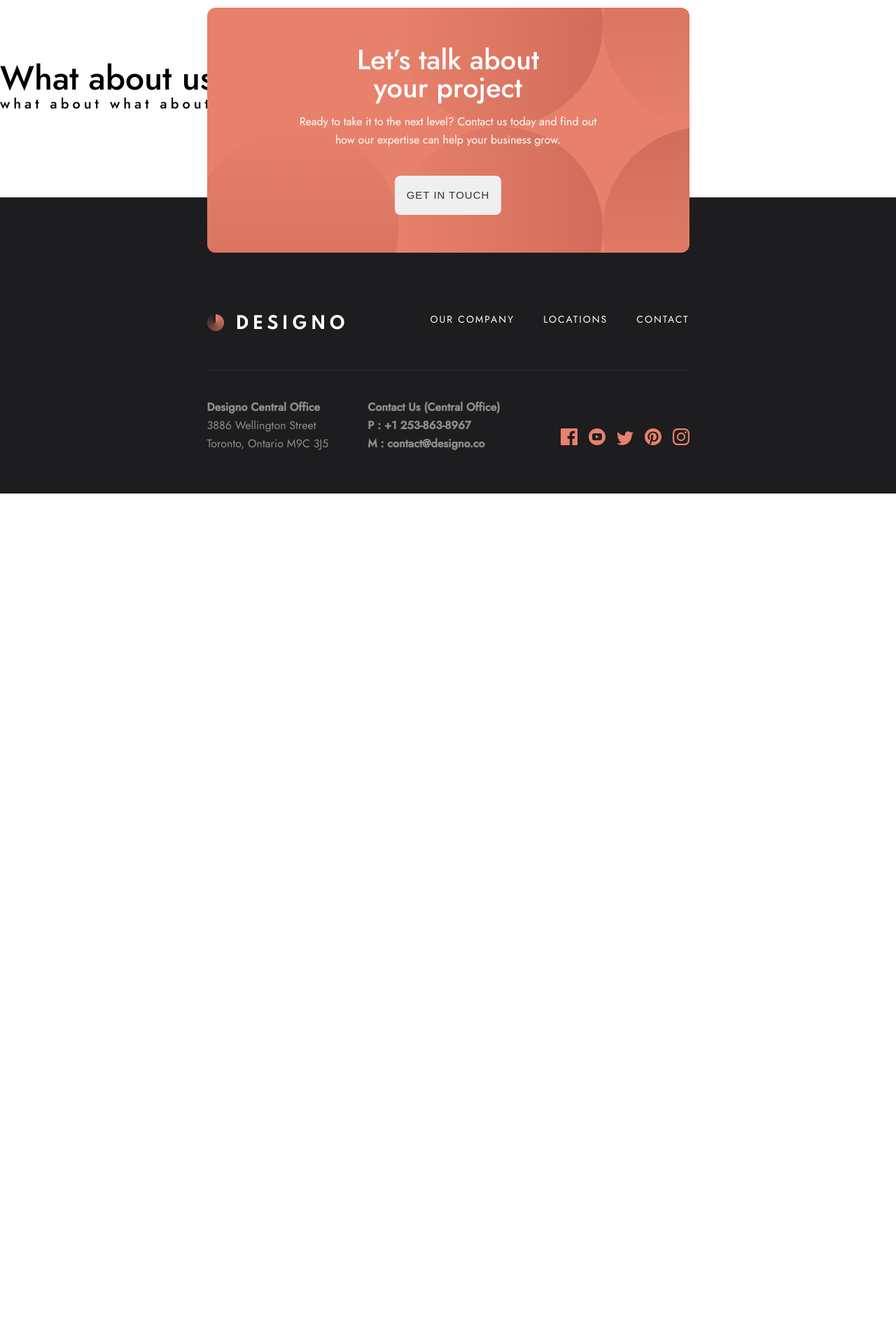
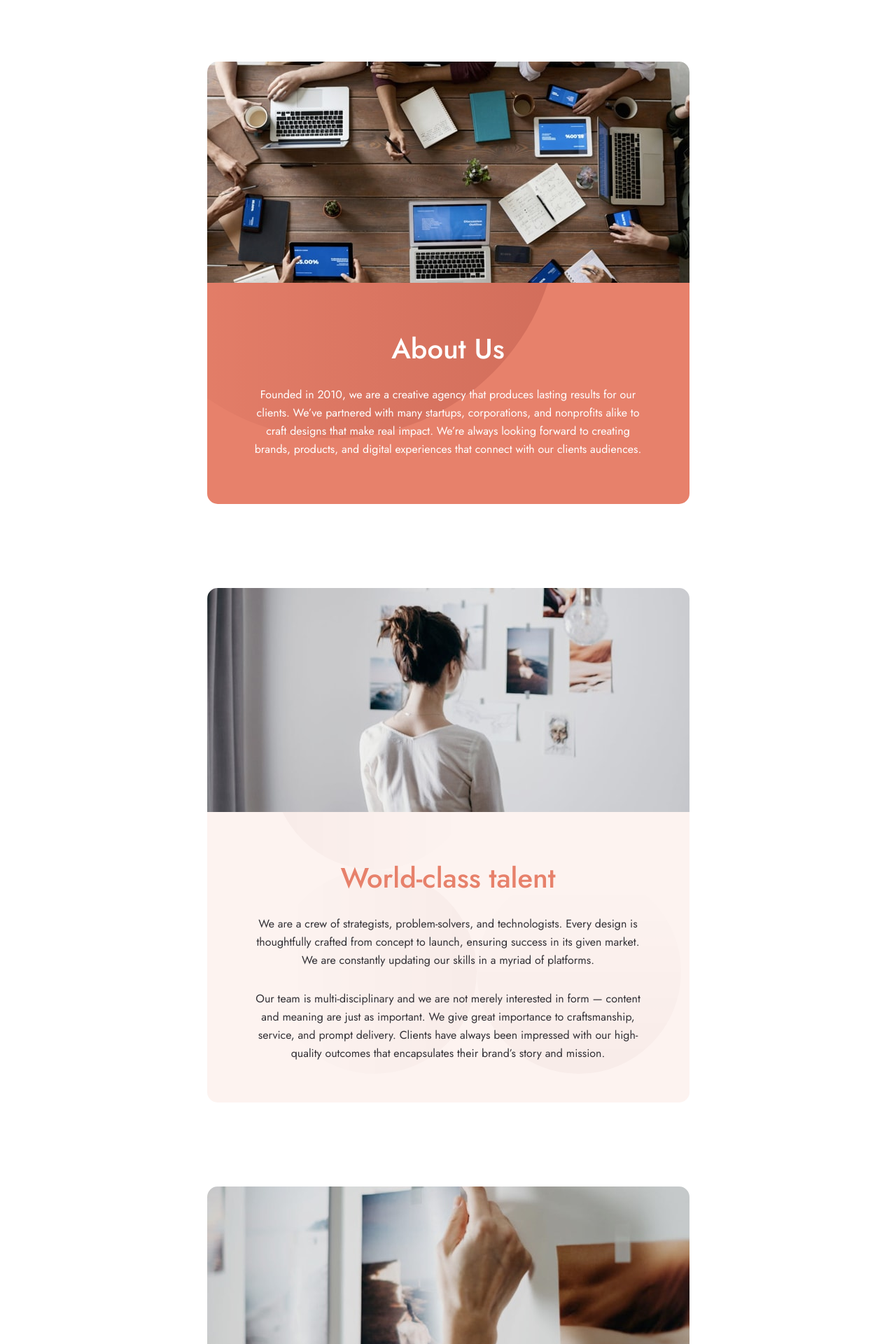
Before and after one commit to pierrolabo/designomultipagewebsite, a React (Create React App) app: page /about in a window 1280 px wide. Shown: the part 160-2080 px from the top of the page at 70% size. Before the commit the page ends 865 px from the top, so only its background shows below. Built offline with nearby package versions, Linux system fonts and the light colour scheme.

Commit message:
about cards ok

```diff
--- a/src/pages/About/About.js
+++ b/src/pages/About/About.js
@@ -1,10 +1,46 @@
 import React from 'react'
+
+import './About.scss';
 
 export default function About() {
     return (
         <section className="about">
-            <h1>What about us ?</h1>
-            <h3>what about what about what about</h3>
+            <section className="about__card card--hero">
+                <div className="about__card__img img img--hero"/>
+                <div className="about__card__content hero--content">
+                    <h1 className="about__card__content--title">About Us</h1>
+                    <p className="about__card__content--text">Founded in 2010, we are a creative agency that produces lasting results for our clients.
+    We’ve partnered with many startups, corporations, and nonprofits alike to craft designs
+    that make real impact. We’re always looking forward to creating brands, products, and
+    digital experiences that connect with our clients audiences.</p>
+                    </div>
+            </section>
+            <section className="about__card card--talent">
+                <div className="about__card__img img img--talent"/>
+                <div className="about__card__content talent--content">
+                    <h1 className="about__card__content--title">World-class talent</h1>
+                    <p className="about__card__content--text">We are a crew of strategists, problem-solvers, and technologists. Every design is thoughtfully
+  crafted from concept to launch, ensuring success in its given market. We are constantly updating
+  our skills in a myriad of platforms.
+  </p>
+  <p className="about__card__content--text">Our team is multi-disciplinary and we are not merely interested in form — content and meaning
+  are just as important. We give great importance to craftsmanship, service, and prompt delivery.
+  Clients have always been impressed with our high-quality outcomes that encapsulates their
+  brand’s story and mission.</p>
+                    </div>
+            </section>
+            <section className="about__card card--realdeal">
+                <div className="about__card__img img img--realdeal"/>
+                <div className="about__card__content realdeal--content">
+                    <h1 className="about__card__content--title">The real deal</h1>
+                    <p className="about__card__content--text">As strategic partners in our clients’ businesses, we are ready to take on any challenge as our own.
+  Solving real problems require empathy and collaboration, and we strive to bring a fresh perspective to every
+  opportunity. We make design and technology more accessible and give you tools to measure success.
+  </p>
+  <p className="about__card__content--text">We are visual storytellers in appealing and captivating ways. By combining business and marketing strategies,
+  we inspire audiences to take action and drive real results.</p>
+                    </div>
+            </section>
         </section>
     )
 }
--- a/src/pages/About/About.scss
+++ b/src/pages/About/About.scss
@@ -0,0 +1,214 @@
+@import '../../styles/variables';
+
+.about {
+    margin-top: 0 !important;
+    display: flex;
+    flex-direction: column;
+    align-items: center;
+    &__card {
+        display: flex;
+        flex-direction: column;
+        //height: 715px;
+        height: 865px;
+        width: 100%;
+        margin-top: 0 !important;
+        @media(min-width: $breakpoint-tablet)  {
+            margin-top: 120px !important;
+
+            max-width: 689px;
+            width: 689px;
+            max-height: 735px;
+        }
+        @media(min-width: $breakpoint-desktop) {
+            max-width: $max-width-desktop;
+            width: $max-width-desktop;
+            max-height: 640px;
+            flex-direction: row;
+        }
+        &__img {
+            width: 100%;
+            height: 100%;
+            max-height: 320px;
+            @media(min-width: $breakpoint-tablet) {
+                border-top-left-radius: 15px;
+                border-top-right-radius: 15px;
+            }
+            @media(min-width: $breakpoint-desktop) {
+                border-top-left-radius: 0px;
+                border-top-right-radius: 15px;
+                border-bottom-right-radius: 15px;
+                max-height: 640px;
+                max-width: 476px;
+            }
+        }
+        &__content {
+            display: flex;
+            flex-direction: column;
+            align-items: center;
+            height: 100%;
+            background-color: $color-bg-productcard;
+            background-image: url('../../assets/shared/desktop/bg-pattern-three-circles.svg');
+            background-repeat: no-repeat;
+
+            @media(min-width: $breakpoint-tablet) {
+                max-height: 415px;
+                background-position: 89% 124%;
+                border-bottom-left-radius: 15px;
+                border-bottom-right-radius: 15px;
+            }
+            @media(min-width: $breakpoint-desktop) {
+                height: 100%;
+                width: 100%;
+                max-height: 640px;
+                align-items: flex-start;
+                justify-content: center;
+                padding-left: 94px;
+                border-top-left-radius: 15px;
+                border-bottom-left-radius: 15px;
+                border-bottom-right-radius: 0px;
+                background-position: 50% 50%;
+            }
+            &--title {
+                font-size: 32px;
+                line-height: 36px;
+                text-align: center;
+                color: $brand-primary-peach;
+                margin-top: 80px;
+                @media(min-width: $breakpoint-tablet) {
+                    font-size: 40px;
+                    line-height: 48px;
+
+                    margin-top: 70px;
+                }
+                @media(min-width: $breakpoint-desktop) {
+                    text-align: left;
+                    margin-top: 0px;
+                }
+            }
+            &--text {
+                font-size: 15px;
+                line-height: 25px;
+                text-align: center;
+                max-width: 327px;
+                max-height: 175px;
+                color: $brand-secondary-dark-grey;
+                margin-top: 29px;
+
+                @media(min-width: $breakpoint-tablet) {
+                    width: 573px;
+                    max-width: 573px;
+                    font-size: 16px;
+                    line-height: 26px;
+                    max-height: 104px;
+                }
+                @media(min-width: $breakpoint-desktop) {
+                    text-align: left;
+                    max-width: 458px;
+                    max-height: 130px;
+                }
+            }
+        }
+
+    }
+
+}
+
+.img {
+    background-repeat: no-repeat;
+    background-size: cover;
+    &--hero {
+        background-image: url('../../assets/about/mobile/image-about-hero.jpg');
+        @media(min-width: $breakpoint-tablet) {
+            background-image: url('../../assets/about/tablet/image-about-hero.jpg');
+        }
+        @media(min-width: $breakpoint-desktop) {
+            background-image: url('../../assets/about/desktop/image-about-hero.jpg');
+        }
+    }
+    &--talent {
+        background-image: url('../../assets/about/mobile/image-world-class-talent.jpg');
+        @media(min-width: $breakpoint-tablet) {
+            background-image: url('../../assets/about/tablet/image-world-class-talent.jpg');
+        }
+        @media(min-width: $breakpoint-desktop) {
+            background-image: url('../../assets/about/desktop/image-world-class-talent.jpg');
+        }
+    }
+    &--realdeal {
+        background-image: url('../../assets/about/mobile/image-real-deal.jpg');
+        @media(min-width: $breakpoint-tablet) {
+            background-image: url('../../assets/about/tablet/image-real-deal.jpg');
+        }
+        @media(min-width: $breakpoint-desktop) {
+            background-image: url('../../assets/about/desktop/image-real-deal.jpg');
+        }
+    }
+
+}
+
+.card--hero {
+    height: 715px;
+    @media(min-width: $breakpoint-tablet) {
+        max-height: 632px;
+    }
+    @media(min-width: $breakpoint-desktop) {
+        max-height: 480px;
+        flex-direction: row-reverse;
+    }
+}
+.card--realdeal {
+    @media(min-width: $breakpoint-desktop) {
+        flex-direction: row-reverse;
+    }
+    .realdeal--content {
+        @media(min-width: $breakpoint-desktop) {
+            background-image: url('../../assets/shared/desktop/bg-pattern-two-circles.svg');
+            background-position: -69% 100%;
+        }
+    }
+}
+
+.card--talent {
+    @media(min-width: $breakpoint-desktop) {
+
+        .img {
+            border-top-left-radius: 15px;
+            border-top-right-radius: 0px;
+            border-bottom-right-radius: 0px;
+            border-bottom-left-radius: 15px;
+        }
+    }
+    .talent--content {
+        @media(min-width: $breakpoint-desktop) {
+
+            border-top-left-radius: 0px;
+            border-top-right-radius: 15px;
+            border-bottom-left-radius: 0px;
+            border-bottom-right-radius: 15px;
+            background-position: -281% 108%;
+        }
+
+    }
+}
+.hero--content {
+    background-color: $brand-primary-peach;
+    background-image: url('../../assets/about/mobile/bg-pattern-hero-about-mobile.svg');
+    background-position: 99% 24%;
+    @media(min-width: $breakpoint-tablet) {
+        background-image: url('../../assets/about/desktop/bg-pattern-hero-about-desktop.svg');
+        background-position: -281% 129%;
+    }
+    @media(min-width: $breakpoint-desktop) {
+        background-position: -10% 96%;
+    }
+    h1 {
+        color: $brand-primary-white;
+        @media(min-width: $breakpoint-desktop) {
+            margin-top: -25px;
+
+        }
+    }
+    p {
+       color: $brand-primary-white;
+    }
+}
--- a/src/pages/NoMatch/NoMatch.scss
+++ b/src/pages/NoMatch/NoMatch.scss
@@ -10,6 +10,6 @@
         color: #E7816B;
     }
 }
-.cta {
-    display: none
+.footer .cta__container .cta {
+    display: none;
 }
```
